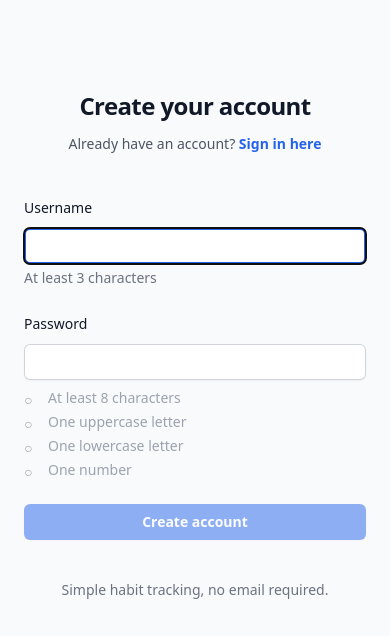
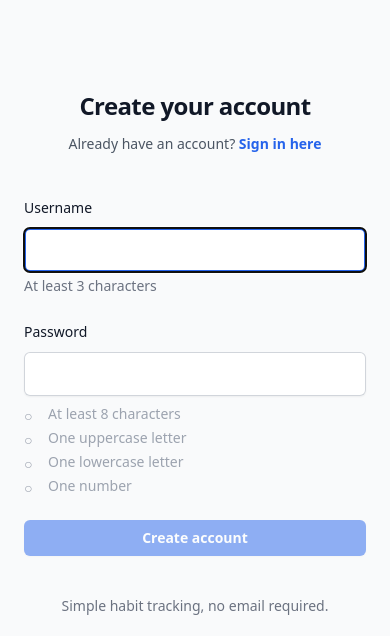
Before and after one commit to Maheshkumar-novice/Habit-Stack, a Flask app: page /habitstack/signup in a window 390 px wide. Shown: the top 636 px of the page. Run offline with Flask 3, Linux system fonts and the light colour scheme; some libraries are stand-ins or nearby versions.

Commit message:
Add consistent form input padding to login and signup pages
- Updated login form inputs from py-1.5 to px-3 py-2.5
- Updated signup form inputs from py-1.5 to px-3 py-2.5
- Matches improved padding in add/edit habit forms
- Provides consistent visual comfort across all forms
- Better touch interaction on mobile devices

All form inputs now have uniform padding throughout the application.

🤖 Generated with [Claude Code](https://claude.ai/code)

Co-Authored-By: Claude <noreply@anthropic.com>

```diff
--- a/templates/login.html
+++ b/templates/login.html
@@ -41,7 +41,7 @@
                            type="text"
                            required
                            autofocus
-                           class="block w-full rounded-md border-0 py-1.5 text-gray-900 shadow-sm ring-1 ring-inset ring-gray-300 placeholder:text-gray-400 focus:ring-2 focus:ring-inset focus:ring-primary-600 sm:text-sm sm:leading-6">
+                           class="block w-full rounded-md border-0 px-3 py-2.5 text-gray-900 shadow-sm ring-1 ring-inset ring-gray-300 placeholder:text-gray-400 focus:ring-2 focus:ring-inset focus:ring-primary-600 sm:text-sm sm:leading-6">
                 </div>
             </div>
 
@@ -52,7 +52,7 @@
                            name="password"
                            type="password"
                            required
-                           class="block w-full rounded-md border-0 py-1.5 text-gray-900 shadow-sm ring-1 ring-inset ring-gray-300 placeholder:text-gray-400 focus:ring-2 focus:ring-inset focus:ring-primary-600 sm:text-sm sm:leading-6">
+                           class="block w-full rounded-md border-0 px-3 py-2.5 text-gray-900 shadow-sm ring-1 ring-inset ring-gray-300 placeholder:text-gray-400 focus:ring-2 focus:ring-inset focus:ring-primary-600 sm:text-sm sm:leading-6">
                 </div>
             </div>
 
--- a/templates/signup.html
+++ b/templates/signup.html
@@ -42,7 +42,7 @@
                            required
                            autofocus
                            minlength="3"
-                           class="block w-full rounded-md border-0 py-1.5 text-gray-900 shadow-sm ring-1 ring-inset ring-gray-300 placeholder:text-gray-400 focus:ring-2 focus:ring-inset focus:ring-primary-600 sm:text-sm sm:leading-6">
+                           class="block w-full rounded-md border-0 px-3 py-2.5 text-gray-900 shadow-sm ring-1 ring-inset ring-gray-300 placeholder:text-gray-400 focus:ring-2 focus:ring-inset focus:ring-primary-600 sm:text-sm sm:leading-6">
                 </div>
                 <p class="mt-1 text-sm text-gray-500">At least 3 characters</p>
             </div>
@@ -56,7 +56,7 @@
                            required
                            minlength="8"
                            oninput="checkPasswordStrength(this.value)"
-                           class="block w-full rounded-md border-0 py-1.5 text-gray-900 shadow-sm ring-1 ring-inset ring-gray-300 placeholder:text-gray-400 focus:ring-2 focus:ring-inset focus:ring-primary-600 sm:text-sm sm:leading-6">
+                           class="block w-full rounded-md border-0 px-3 py-2.5 text-gray-900 shadow-sm ring-1 ring-inset ring-gray-300 placeholder:text-gray-400 focus:ring-2 focus:ring-inset focus:ring-primary-600 sm:text-sm sm:leading-6">
                 </div>
                 <div id="password-strength" class="mt-2 text-sm">
                     <div class="space-y-1">
```
